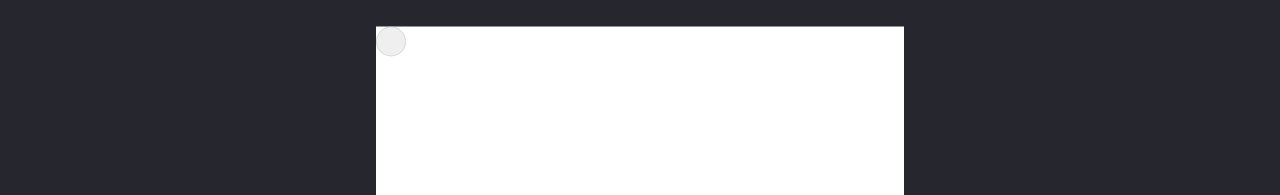
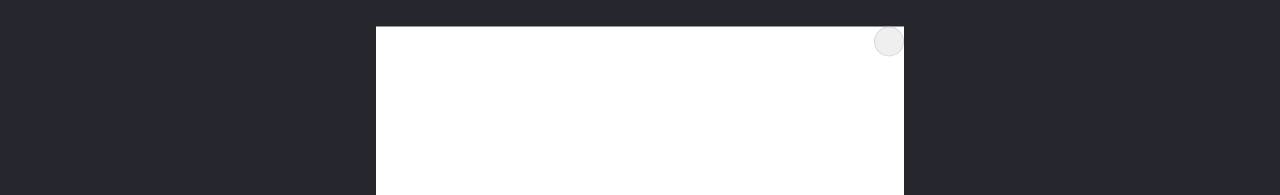
Before and after one commit to Viktoriia-Ostapuk/goit-markup-hw-05, a plain HTML site: page index.html in a window 1280 px wide. Both pictures are taken after a click on the button "Заказать услугу". Shown: the part 83-278 px from the top of the page. Drawn offline with nearby package versions, Linux system fonts and the light colour scheme.

Commit message:
change btn position

```diff
--- a/css/styles.css
+++ b/css/styles.css
@@ -263,9 +263,14 @@ background-color: var(--light-txt-cl);
     width: 30px;
     height: 30px;
     border-radius: 50%;
-
 }
 
+.modal>.close-btn {
+    position: absolute;
+    top: 0;
+    right: 0;
+    margin: 0;
+}
 
 
 
```
